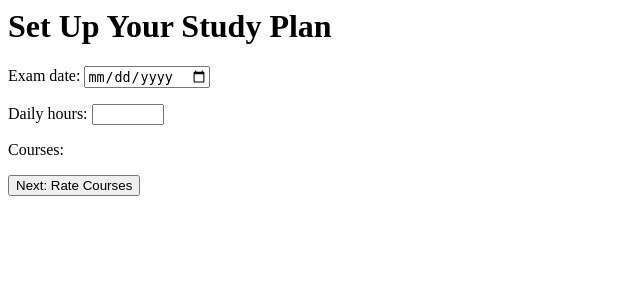
After one commit to jaiswalkiran371-cloud/study-planner, a Django app: page /setup/ in a window 1280 px wide. The commit adds this page. Shown: the top 300 px of the page, without its empty margins (0-640 px from the left). Run offline with Django 5.2, Linux system fonts and the light colour scheme; the visitor is signed in with stand-in values (Sample User, id 1); data that the repository does not hold is empty.

Commit message:
Day 6: student setup - course selection,exam date,hours, rating

```diff
--- /dev/null
+++ b/planner/forms.py
@@ -0,0 +1,11 @@
+from django import forms
+from django.contrib.auth.models import User
+from .models import Course, StudentProfile
+
+class StudySetupForm(forms.Form):
+    exam_date = forms.DateField(widget=forms.DateInput(attrs={'type': 'date'}))
+    daily_hours = forms.DecimalField(min_value=0.5, max_value=16, decimal_places=1)
+    courses = forms.ModelMultipleChoiceField(
+        queryset=Course.objects.filter(active=True),
+        widget=forms.CheckboxSelectMultiple
+    )
--- a/planner/templates/planner/dashboard.html
+++ b/planner/templates/planner/dashboard.html
@@ -1,3 +1,3 @@
 <h1>Dashboard</h1>
 <p>Welcome, {{ user.username }}!</p>
-<a href="/logout/">Logout</a>
+<a href="/setup/">Set Up Study Plan</a> | <a href="/logout/">Logout</a>
--- /dev/null
+++ b/planner/templates/planner/study_setup.html
@@ -0,0 +1,6 @@
+<h1>Set Up Your Study Plan</h1>
+<form method="post">
+    {% csrf_token %}
+    {{ form.as_p }}
+    <button type="submit">Next: Rate Courses</button>
+</form>
--- a/planner/urls.py
+++ b/planner/urls.py
@@ -7,4 +7,6 @@ urlpatterns = [
     path('login/', views.login_view, name='login'),
     path('logout/', views.logout_view, name='logout'),
     path('dashboard/', views.dashboard, name='dashboard'),
+    path('setup/', views.study_setup, name='study_setup'),
+    path('rate/', views.rate_courses, name='rate_courses'),
 ]
--- a/planner/views.py
+++ b/planner/views.py
@@ -2,6 +2,8 @@ from django.shortcuts import render, redirect
 from django.contrib.auth.forms import UserCreationForm
 from django.contrib.auth import login, logout, authenticate
 from django.contrib.auth.decorators import login_required
+from .models import Course, StudentProfile, UserCourseRating
+from .forms import StudySetupForm
 
 
 def home(request):
@@ -41,3 +43,34 @@ def logout_view(request):
 @login_required
 def dashboard(request):
     return render(request, 'planner/dashboard.html')
+
+@login_required
+def study_setup(request):
+    if request.method == 'POST':
+        form = StudySetupForm(request.POST)
+        if form.is_valid():
+            request.session['exam_date'] = str(form.cleaned_data['exam_date'])
+            request.session['daily_hours'] = str(form.cleaned_data['daily_hours'])
+            course_ids = [c.id for c in form.cleaned_data['courses']]
+            request.session['selected_course_ids'] = course_ids
+            return redirect('rate_courses')
+    else:
+        form = StudySetupForm()
+    return render(request, 'planner/study_setup.html', {'form': form})
+
+
+@login_required
+def rate_courses(request):
+    course_ids = request.session.get('selected_course_ids', [])
+    courses = Course.objects.filter(id__in=course_ids)
+
+    if request.method == 'POST':
+        for course in courses:
+            rating = request.POST.get(f'rating_{course.id}')
+            UserCourseRating.objects.update_or_create(
+                user=request.user, course=course,
+                defaults={'rating': rating}
+            )
+        return redirect('dashboard')
+
+    return render(request, 'planner/rate_courses.html', {'courses': courses})
```
Also changed, not shown: planner/models.py (+26 -0 lines), planner/templates/planner/rate_courses.html (added, +11 -0 lines), planner/migrations/0002_studentprofile_usercourserating.py (added).
